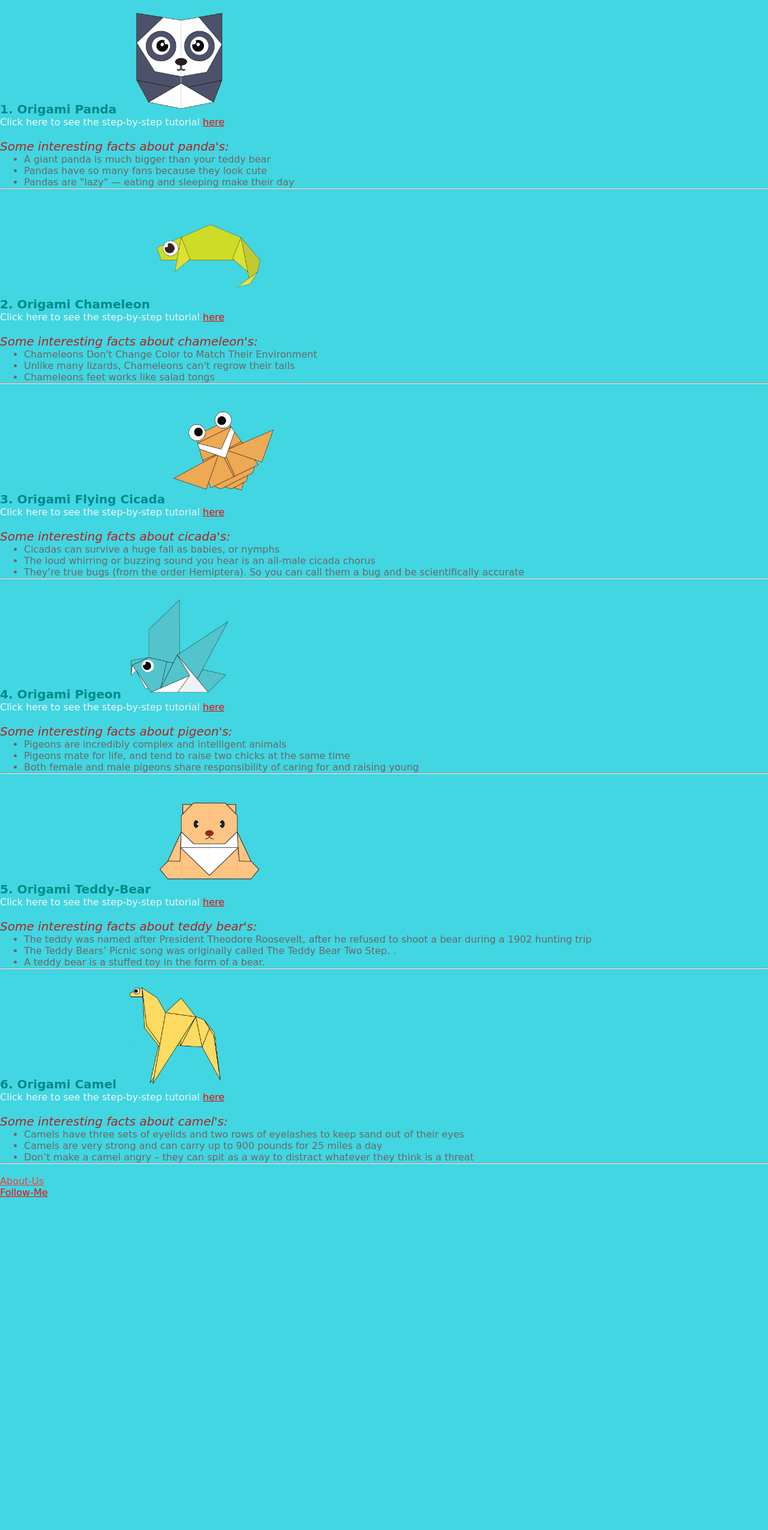
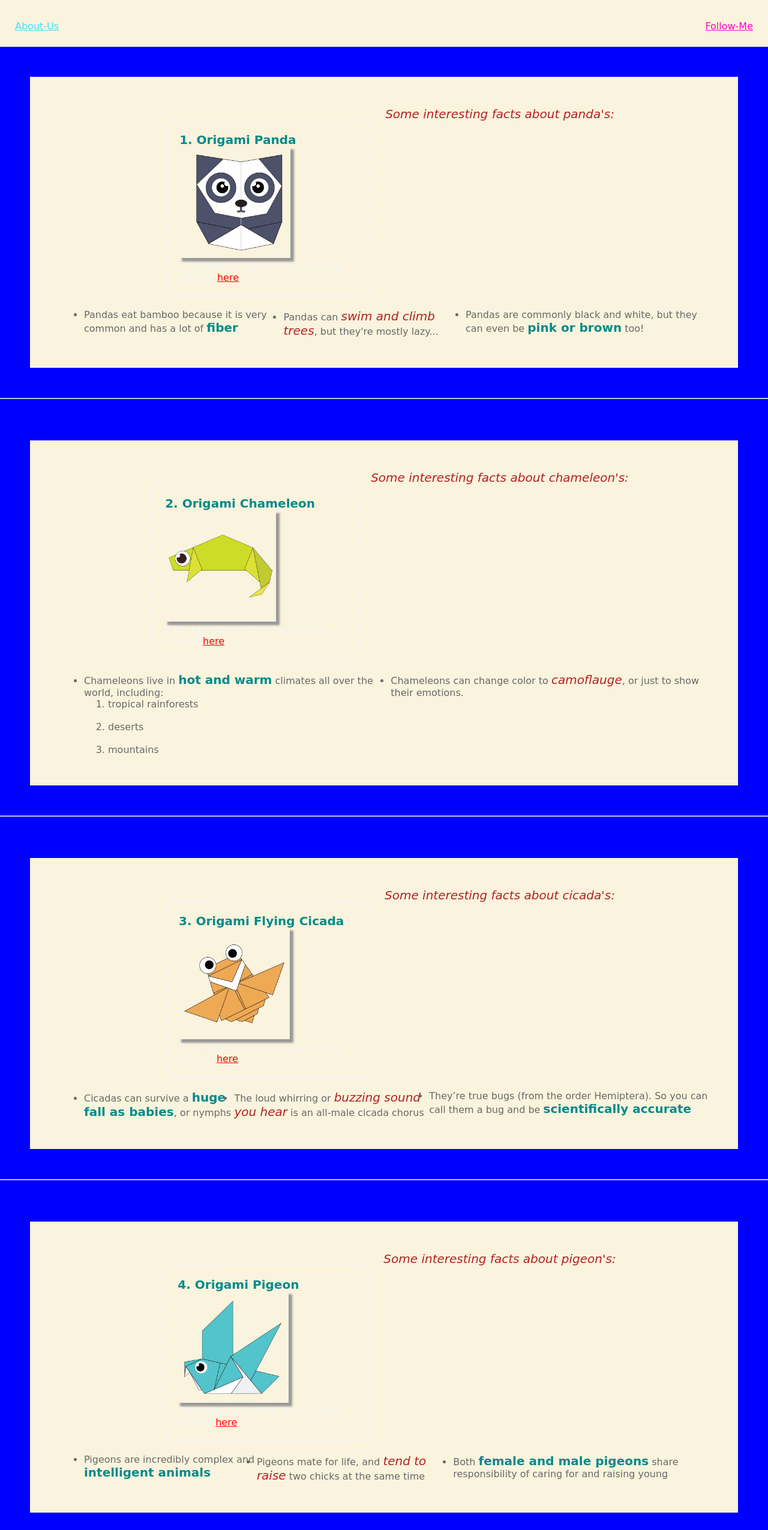
Before and after one commit to Justsneak7/origami-website, a plain HTML site: page index.html in a window 1280 px wide. Shown: the part 79-2629 px from the top of the page at 60% size. Before the commit the page ends 2076 px from the top, so only its background shows below. Drawn offline with Linux system fonts and the light colour scheme.

Commit message:
Add files via upload

```diff
--- a/index.html
+++ b/index.html
@@ -1,91 +1,136 @@
 <!DOCTYPE html>
 <html>
     <head>
+
         <title> Origami Designs </title>
-        <link rel = "stylesheet" type = "text/css" href = "style.css"
+        <link rel = 'stylesheet' type = 'text/css' href = "style.css"/>
 
-    </head>
+    <!-- <style>
+     h1{
+                color: red
+            }
+            body{
+                background: blue;
+                color: yellow;
+            }
+   </style> -->
+</head>
    <body>
-       <header>
-           <centre><h1> Origami Designs </h1></centre>
-           <div = class = "grid">
-               <div class = "panda">
+    <center><h1> ORIGAMI DESIGNS </h1></center>
 
-               </div>
-           </div>
+       <div class = "header">
+        <a href="https://origami.me/" target="_blank" style="color:rgb(59, 229, 252)">About-Us</a>
+        <a href="https://github.com/Justsneak7" target="_blank" style="color:rgb(255, 0, 212)">Follow-Me</a>
+</div>
+      <div = class = "images">
+       <div class = "panda">
       <b>1. Origami Panda</b>
         <a href = "http://origami.me/panda/"><img src="panda.png" width=185 height=185/></a>
         <p>Click here to see the step-by-step tutorial  <a href="http://origami.me/panda/" target="_blank" style="color:red">here</a></p>
+    </div>
         <br>
            <i>Some interesting facts about panda's:</i>
           <ul>
-             <li>A giant panda is much bigger than your teddy bear</li>
-             <li>Pandas have so many fans because they look cute</li>
-             <li>Pandas are "lazy" — eating and sleeping make their day</li>
-          </ul>
+              <div class = "panda-text">
+                <li>Pandas eat bamboo because it is very common and has a lot of <b>fiber</b></li>
+                <li>Pandas can <i>swim and climb trees</i>, but they're mostly lazy...</li>
+                <li>Pandas are commonly black and white, but they can even be <b>pink or brown</b> too!</li>
+            </div>
+            </ul>
+            </div>
           <hr>
         <br>
+        <div = class = "images">
+        <div class = "chameleon">
         <b>2. Origami Chameleon</b>
           <a href = "http://origami.me/chameleon/"><img src="chameleon.png" width=185 height=185/></a>
           <p>Click here to see the step-by-step tutorial  <a href="http://origami.me/chameleon/" target="_blank" style="color:red">here</a></p>
+        </div>
           <br>
              <i>Some interesting facts about chameleon's:</i>
           <ul>
-              <li>Chameleons Don't Change Color to Match Their Environment</li>
-              <li>Unlike many lizards, Chameleons can't regrow their tails</li>
-              <li>Chameleons feet works like salad tongs</li>
-         </ul>
+              <div class  = "chameleon-text">
+                <li>Chameleons live in <b>hot and warm</b> climates all over the world, including:
+                    <ol><li>tropical rainforests</li><br><li>deserts</li><br><li>mountains</li></ol>
+                </li>
+                <li>Chameleons can change color to <i>camoflauge</i>, or just to show their emotions.</li>
+            </div>
+            </ul>
+        </div>
          <hr>
         <br>
+        <div = class = "images">
+        <div class  = "cicada">
         <b>3. Origami Flying Cicada</b>
          <a href = "http://origami.me/flying-cicada/"><img src="cicada.png" width=185 height=185/></a>
          <p>Click here to see the step-by-step tutorial  <a href="http://origami.me/flying-cicada/" target="_blank" style="color:red">here</a></p>
+        </div>
          <br>
          <i>Some interesting facts about cicada's:</i>
          <ul>
-             <li> Cicadas can survive a huge fall as babies, or nymphs</li>
-             <li>The loud whirring or buzzing sound you hear is an all-male cicada chorus</li>
-             <li>They’re true bugs (from the order Hemiptera). So you can call them a bug and be scientifically accurate</li>
-          </ul>
+            <div class  = "cicada-text">
+             <li> Cicadas can survive a <b>huge fall as babies</b>, or nymphs</li>
+             <li>The loud whirring or <i>buzzing sound you hear</i> is an all-male cicada chorus</li>
+             <li>They’re true bugs (from the order Hemiptera). So you can call them a bug and be <b>scientifically accurate</b></li>
+            </div>
+            </ul>
+        </div>
           <hr>
         <br>
+        <div = class = "images">
+        <div class  = "pigeon">
         <b>4. Origami Pigeon</b>
         <a href = "http://origami.me/pigeon/"><img src="pigeon.png" width=185 height=185/></a>
         <p>Click here to see the step-by-step tutorial <a href="http://origami.me/pigeon/" target="_blank" style="color:red">here</a></p>
+    </div>
         <br>
         <i>Some interesting facts about pigeon's:</i>
         <ul>
-            <li>Pigeons are incredibly complex and intelligent animals</li>
-            <li>Pigeons mate for life, and tend to raise two chicks at the same time</li>
-            <li>Both female and male pigeons share responsibility of caring for and raising young</li>
-         </ul>
+            <div class  = "pigeon-text">
+            <li>Pigeons are incredibly complex and <b>intelligent animals</b></li>
+            <li>Pigeons mate for life, and <i>tend to raise</i> two chicks at the same time</li>
+            <li>Both <b>female and male pigeons</b> share responsibility of caring for and raising young</li>
+        </div>
+        </ul>
+        </div>
          <hr>
         <br>
+        <div = class = "images">
+        <div class  = "teddy">
         <b>5. Origami Teddy-Bear</b>
         <a href = "http://origami.me/teddy-bear/"><img src="teddy.png" width=185 height=185/></a>
         <p>Click here to see the step-by-step tutorial <a href="http://origami.me/teddy-bear/" target="_blank" style="color:red">here</a></p>
+    </div>
         <br>
         <i>Some interesting facts about teddy bear's:</i>
         <ul>
-            <li>The teddy was named after President Theodore Roosevelt, after he refused to shoot a bear during a 1902 hunting trip</li>
-            <li>The Teddy Bears’ Picnic song was originally called The Teddy Bear Two Step. .</li>
-            <li>A teddy bear is a stuffed toy in the form of a bear.</li>
+            <div class  = "teddy-text">
+            <li><b>A teddy bear</b> is a type of toy that looks like a bear.</li>
+            <li>The Teddy Bears’ <i>Picnic song was originally</i> called The Teddy Bear Two Step. .</li>
+            <li>A teddy bear is a <b>stuffed toy</b> in the form of a bear.</li>
+        </div>
         </ul>
        <hr>
+        </div>
        <br>
+       <div = class = "images">
+       <div class  = "camel">
         <b>6. Origami Camel</b>
         <a href = "http://origami.me/camel/"><img src="camel.png" width=185 height=185/></a>
         <p>Click here to see the step-by-step tutorial <a href="http://origami.me/camel/" target="_blank" style="color:red">here</a></p>
+        </div>
         <br>
         <i>Some interesting facts about camel's:</i>
         <ul>
-            <li>Camels have three sets of eyelids and two rows of eyelashes to keep sand out of their eyes</li>
-            <li>Camels are very strong and can carry up to 900 pounds for 25 miles a day</li>
-            <li>Don’t make a camel angry – they can spit as a way to distract whatever they think is a threat</li>
+            <div class  = "camel-text">
+            <li>Camels have three sets of eyelids and two rows of eyelashes <b>to keep sand out of their eyes</b></li>
+            <li>Camels are very <i>strong and can carry up</i> to 900 pounds for 25 miles a day</li>
+            <li><b>Don’t make a camel angry</b> – they can spit as a way to distract whatever they think is a threat</li>
+        </div>
         </ul>
+    </div>
         <hr>
         <br>
-        <a href="https://origami.me/" target="_blank" style="color:rgb(252, 59, 59)">About-Us</a><br>
-        <a href="https://github.com/Justsneak7" target="_blank" style="color:rgb(255, 0, 0)">Follow-Me</a>
+
     </body>
 </html>
--- a/style.css
+++ b/style.css
@@ -1,14 +1,16 @@
-*{
-    background-color: rgb(65, 214, 225);
+* {
+    /* color: #1e90ff; */
+    background-color: #FAF3DD;
     font-family: cursive, fantasy, serif;
     margin: 0px;
 }
 
+
 .header{
-    background-color: lightcoral;
+    background-color: #FAF3DD;
     display: flex;
     justify-content: space-between;
-    padding: 30px
+    padding:25px
 }
 
 .images {
@@ -19,24 +21,49 @@
     justify-content: center;
 }
 
-.grid{
-    justify-content: space-evenly;
+.panda{
+    max-width: 300px;
+    border: dashed;
+    margin: 20px;
+    padding: 20px;
+    border-radius: 20px;
 }
 
-.panda{
-    display: flex;
-    color: lightskyblue;
+.panda:hover p {
+    opacity: 1;
 }
 
-.pandatext{
+.panda:hover img {
+    opacity: 0.5;
+}
+
+.panda:hover {
+    transform: scale(1.15);
+}
+
+.panda-text{
     display: flex;
     justify-content: space-between;
-    color: mediumblue;
+    color:magenta
 }
 
 .chameleon{
-    display : flex;
-    color:red
+    max-width: 300px;
+    border: dashed;
+    margin: 20px;
+    padding: 20px;
+    border-radius: 20px;
+}
+.chameleon:hover p {
+    opacity: 1;
+}
+
+.chameleon:hover img {
+    opacity: 0.5;
+}
+
+.chameleon:hover {
+    transform: scale(1.15);
 }
 
 .chameleon-text{
@@ -46,8 +73,23 @@
 }
 
 .cicada{
-    display : flex;
-    color:black
+    max-width: 300px;
+    border: dashed;
+    margin: 20px;
+    padding: 20px;
+    border-radius: 20px;
+}
+
+.cicada:hover p {
+    opacity: 1;
+}
+
+.cicada:hover img {
+    opacity: 0.5;
+}
+
+.cicada:hover {
+    transform: scale(1.15);
 }
 
 .cicada-text{
@@ -57,8 +99,23 @@
 }
 
 .pigeon{
-    display : flex;
-    color:brown
+    max-width: 300px;
+    border: dashed;
+    margin: 20px;
+    padding: 20px;
+    border-radius: 20px;
+}
+
+.pigeon:hover p {
+    opacity: 1;
+}
+
+.pigeon:hover img {
+    opacity: 0.5;
+}
+
+.pigeon:hover {
+    transform: scale(1.15);
 }
 
 .pigeon-text{
@@ -68,8 +125,23 @@
 }
 
 .teddy{
-    display : flex;
-    color:magenta
+    max-width: 300px;
+    border: dashed;
+    margin: 20px;
+    padding: 20px;
+    border-radius: 20px;
+}
+
+.teddy:hover p {
+    opacity: 1;
+}
+
+.teddy:hover img {
+    opacity: 0.5;
+}
+
+.teddy:hover {
+    transform: scale(1.15);
 }
 
 .teddy-text{
@@ -79,8 +151,23 @@
 }
 
 .camel{
-    display : flex;
-    color:palegreen
+    max-width: 300px;
+    border: dashed;
+    margin: 20px;
+    padding: 20px;
+    border-radius: 20px;
+}
+
+.camel:hover p {
+    opacity: 1;
+}
+
+.camel:hover img {
+    opacity: 0.5;
+}
+
+.camel:hover {
+    transform: scale(1.15);
 }
 
 .camel-text{
@@ -101,12 +188,16 @@ body{
     color: whitesmoke;
 }
 
-.Links {
-    padding: 25px;
+a:link{
+    color: #3cb371;
 }
 
-img {
-    margin-bottom: -5px;
+a:visited{
+    color: #3cb371;
+}
+
+img{
+    box-shadow: 5px 5px 3px 1px #999
 }
 
 li {
@@ -122,34 +213,3 @@ i {
     font-size: 20px;
     color: #b22222;
 }
-
-a:link{
-    color: white;
-}
-a:visited{
-    color: white;
-}
-
-.origami:hover{
-    transform: scale(1.2);
-}
-
-li {
-    color: #696969;
-}
-
-b {
-    font-size: 20px;
-    color: #008b8b;
-}
-
-i {
-    font-size: 20px;
-    color: #b22222;
-}
-
-.footer{
-    background-color: crimson;
-    display: flex;
-    justify-content: flex-end;
-}
```
